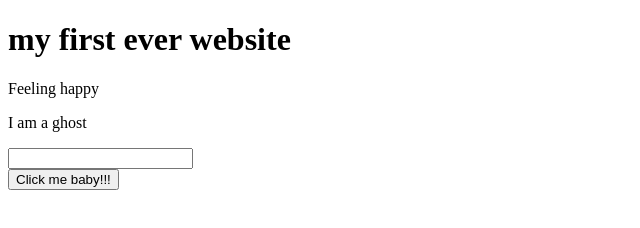
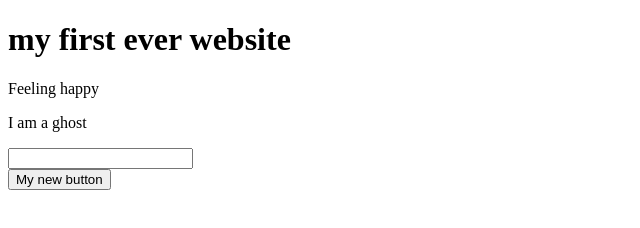
Before and after one commit to Hadika25/my-first-website, a plain HTML site: page index.html in a window 1280 px wide. Shown: the full height of the page, 0-640 px from the left. Drawn offline with Linux system fonts and the light colour scheme.

Commit message:
button added

```diff
--- a/index.html
+++ b/index.html
@@ -12,6 +12,6 @@
      <p>I am a ghost</p>
 <input type="">
 <br>
-<button>Click me baby!!!</button>
+<button>My new button</button>
 </body>
 </html>
```
